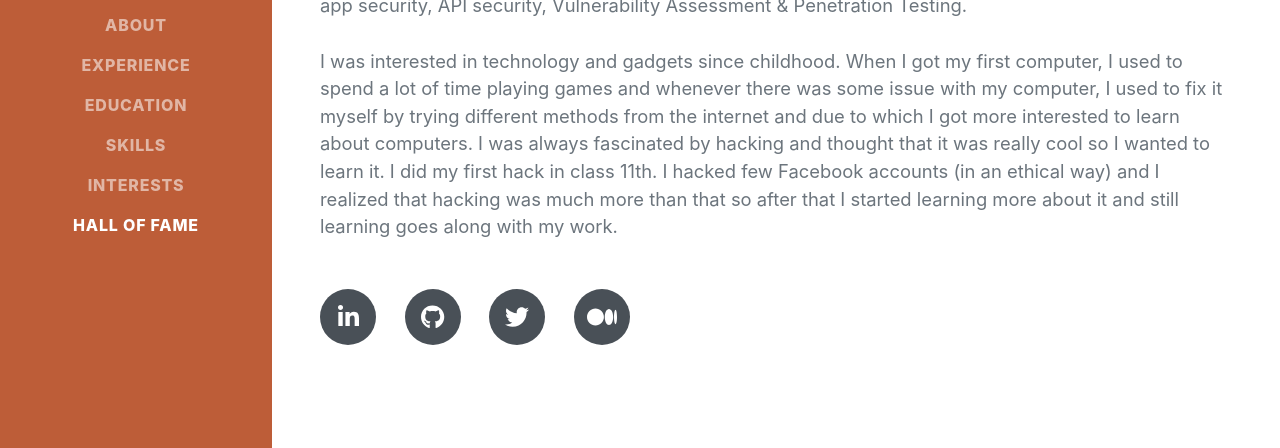
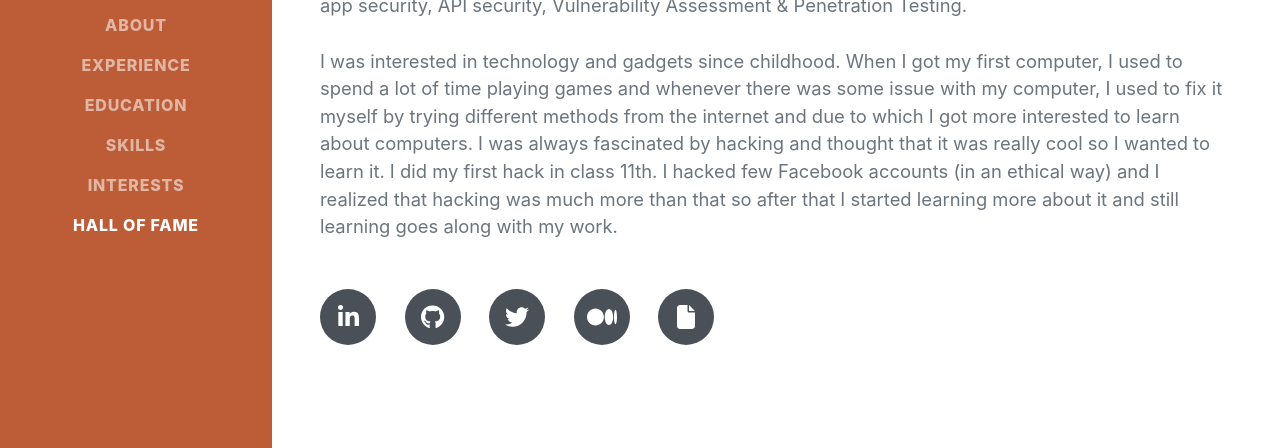
Before and after one commit to anishkashukla/anishkashukla.github.io, a plain HTML site: page index.html in a window 1280 px wide. Shown: the part 349-797 px from the top of the page. Drawn offline with nearby package versions, Linux system fonts and the light colour scheme; a web font is replaced by a local one.

Commit message:
Update index.html

```diff
--- a/index.html
+++ b/index.html
@@ -63,6 +63,7 @@
                         <a class="social-icon" href="https://github.com/anishkashukla"><i class="fab fa-github"></i></a>
                         <a class="social-icon" href="https://twitter.com/AnishkaShukla"><i class="fab fa-twitter"></i></a>
                         <a class="social-icon" href="https://anishkashukla.medium.com"><i class="fab fa-medium"></i></a>
+                        <a class="social-icon" href="https://drive.google.com/file/d/1i4M_iYRBBhVEND3jmFQhhiqQDOxnXYX4/view"><i class="fas fa-file"></i></a>
                     </div>
                 </div>
             </section>
```
